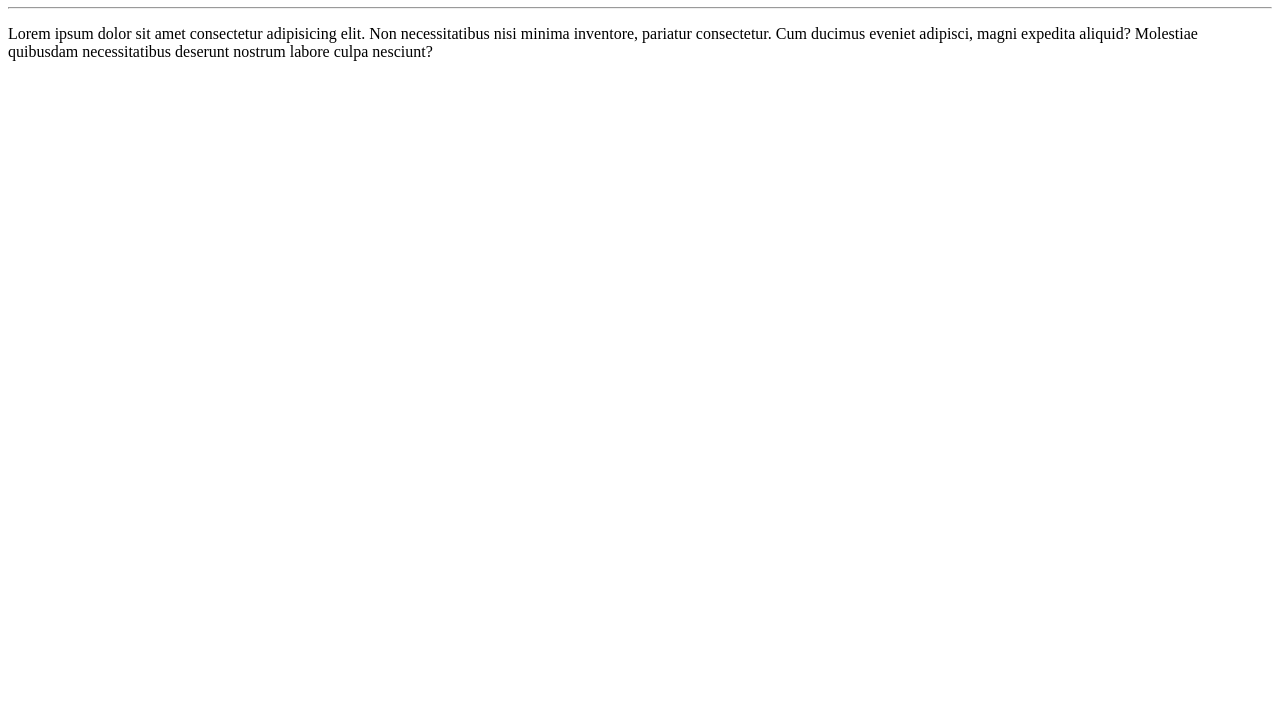
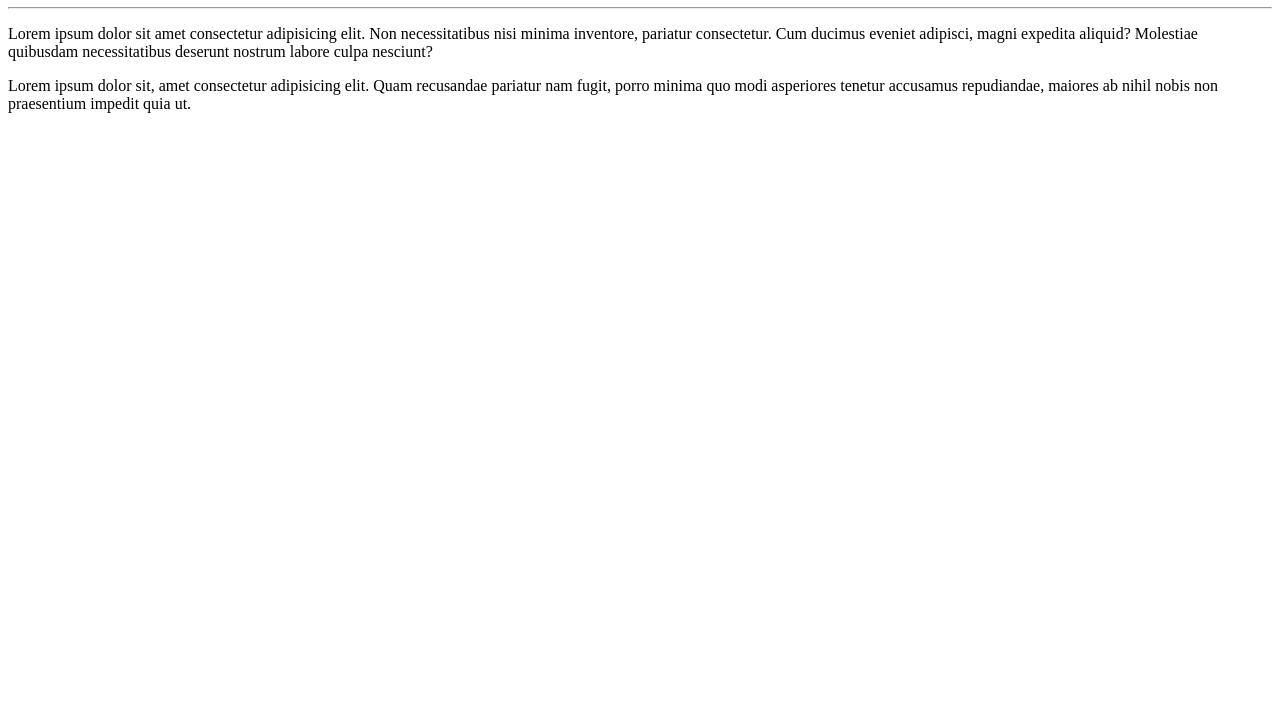
Before and after one commit to Syllvvie/ola_mundo, a plain HTML site: page site-exemplo/index.html in a window 1280 px wide. Shown: the part 73-800 px from the top of the page. Drawn offline with Linux system fonts and the light colour scheme.

Commit message:
Adicionei um paragrafo

```diff
--- a/site-exemplo/index.html
+++ b/site-exemplo/index.html
@@ -9,5 +9,6 @@
     <h1>Olá, Mundo!</h1>
     <hr>
     <p>Lorem ipsum dolor sit amet consectetur adipisicing elit. Non necessitatibus nisi minima inventore, pariatur consectetur. Cum ducimus eveniet adipisci, magni expedita aliquid? Molestiae quibusdam necessitatibus deserunt nostrum labore culpa nesciunt?</p>
+    <p>Lorem ipsum dolor sit, amet consectetur adipisicing elit. Quam recusandae pariatur nam fugit, porro minima quo modi asperiores tenetur accusamus repudiandae, maiores ab nihil nobis non praesentium impedit quia ut.</p>
 </body>
 </html>
```
